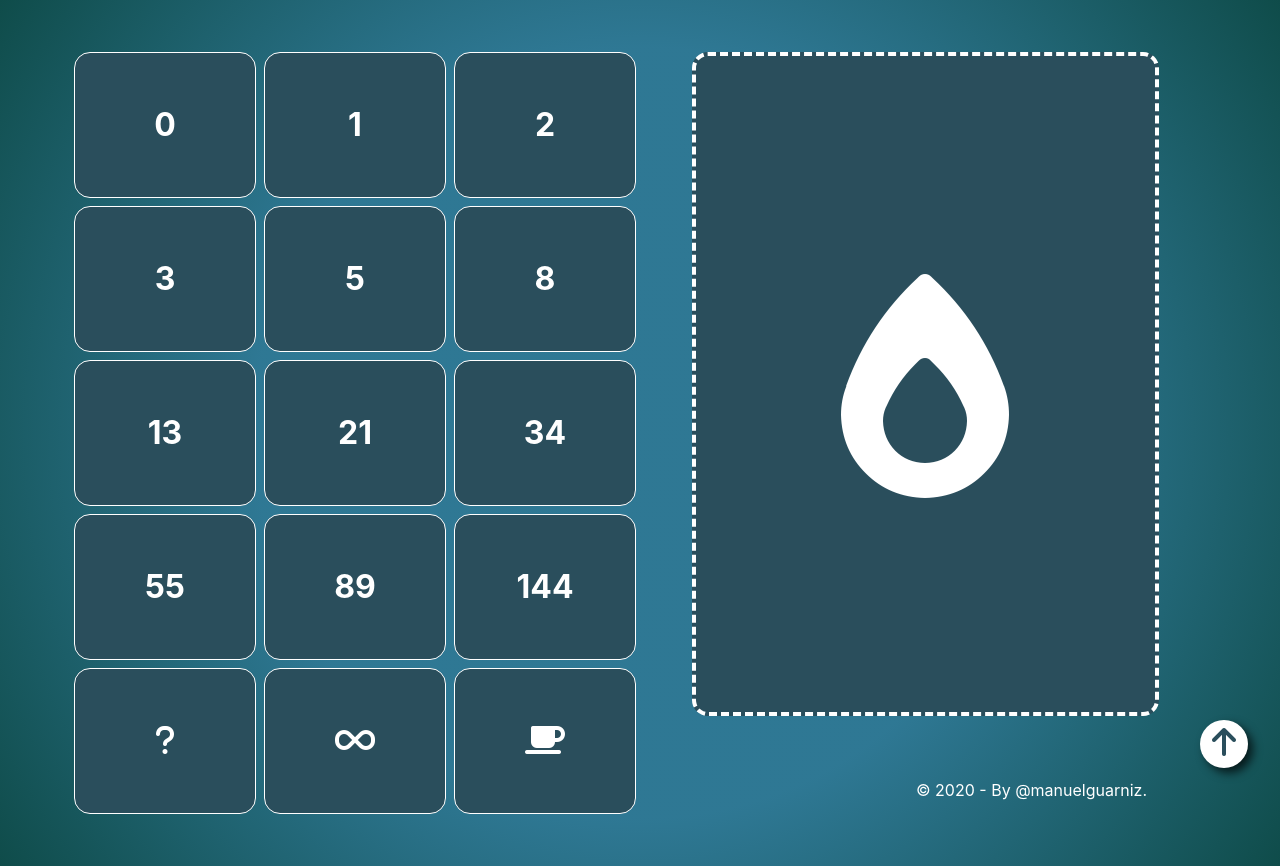
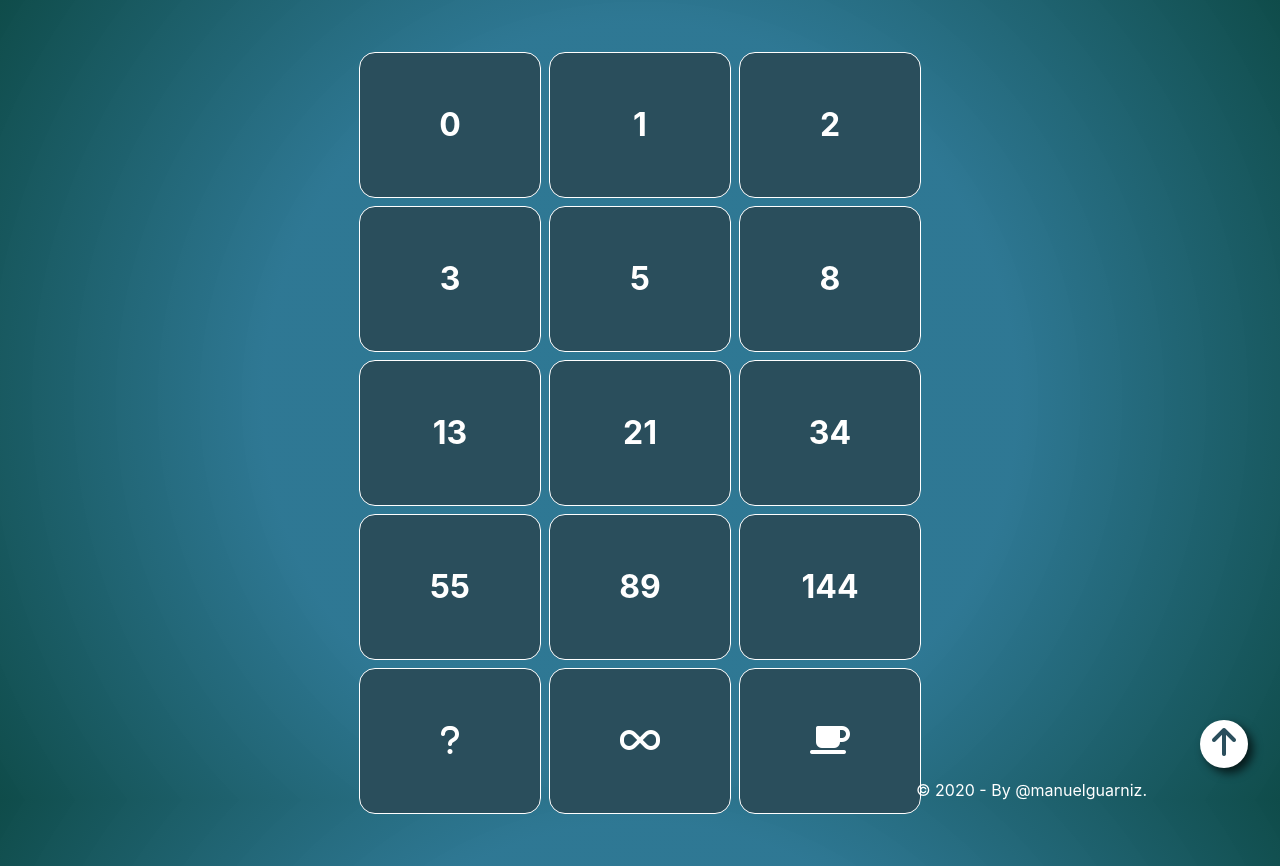
Before and after one commit to manuelguarniz/agile-pocket-online, an Angular app: page /#/ in a window 1280 px wide. Built offline with nearby package versions, Linux system fonts and the light colour scheme.

Commit message:
modificar la presentacion de la seleccion de tarjetas

```diff
--- a/src/app/apo.component.css
+++ b/src/app/apo.component.css
@@ -1,10 +1,3 @@
-.bg-agile {
-  /* background: rgb(42, 78, 92);
-  background: radial-gradient(circle, rgba(42, 78, 92, 0.9640231092436975) 50%, rgba(27, 61, 60, 1) 100%); */
-  background: rgb(42, 78, 92);
-  background: radial-gradient(circle, rgba(39, 115, 144, 0.9640231092436975) 50%, rgb(15, 76, 74) 100%);
-}
-
 .float-button-footer {
   position: absolute;
   bottom: 3rem;
--- a/src/app/apo.component.html
+++ b/src/app/apo.component.html
@@ -1,5 +1,5 @@
 <!-- <apo-header></apo-header> -->
-<div class="container-fluid bg-agile set-default-relative">
+<div class="container-fluid set-default-relative">
   <main role="main" class="flex-shrink-0">
     <router-outlet></router-outlet>
     <div class="container set-default-relative">
--- a/src/app/components/cards/cards.component.html
+++ b/src/app/components/cards/cards.component.html
@@ -1,11 +1,14 @@
 <div class="py-5">
   <div class="container">
     <div class="row">
-      <div class="col-md-6 col-sm-12">
-        <apo-list-card></apo-list-card>
-      </div>
-      <div class="col-md-6 col-sm-12">
-        <apo-selected-card></apo-selected-card>
+      <div class="col-sm-12">
+        <ng-container *ngIf="!activeCardSelected; else elseTemplate">
+          <apo-list-card (cardSelected)="listenerCardSelected($event)"></apo-list-card>
+        </ng-container>
+        <ng-template #elseTemplate>
+          <apo-selected-card [cardSelectedObserver]="emiterCardSelected"
+            (closeCardSelected)="listenerClosedCardSelected($event)"></apo-selected-card>
+        </ng-template>
       </div>
     </div>
   </div>
--- a/src/app/components/cards/cards.component.ts
+++ b/src/app/components/cards/cards.component.ts
@@ -1,4 +1,6 @@
 import { Component, OnInit } from '@angular/core';
+import { Card } from '@app/models/templates/card';
+import { Subject } from 'rxjs';
 
 @Component({
   selector: 'apo-cards',
@@ -7,9 +9,25 @@ import { Component, OnInit } from '@angular/core';
 })
 export class CardsComponent implements OnInit {
 
+  emiterCardSelected: Subject<Card> = new Subject();
+  activeCardSelected = false;
+
   constructor() { }
 
   ngOnInit(): void {
   }
 
+  listenerCardSelected(card: Card) {
+    if (card) {
+      this.activeCardSelected = true;
+      // #Hack: espera renderizado para enviar datos
+      setTimeout(() => {
+        this.emiterCardSelected.next(card);
+      }, 0);
+    }
+  }
+
+  listenerClosedCardSelected(close: boolean) {
+    this.activeCardSelected = !close;
+  }
 }
--- a/src/app/components/cards/list-card/list-card.component.html
+++ b/src/app/components/cards/list-card/list-card.component.html
@@ -1,3 +1,5 @@
+<div class="row justify-content-center">
+  <div class="col-md-6 col-sm-12">
     <div class="row">
       <div class="col-4 px-0" *ngFor="let card of listCards">
         <div class="agile-card m-1 py-5" (click)="selectedCard(card)">
@@ -10,3 +12,5 @@
         </div>
       </div>
     </div>
+  </div>
+</div>
--- a/src/app/components/cards/list-card/list-card.component.ts
+++ b/src/app/components/cards/list-card/list-card.component.ts
@@ -1,8 +1,9 @@
-import { Component, OnInit } from '@angular/core';
+import { Component, OnInit, Output } from '@angular/core';
 import { CardService } from '@app/services/card.service';
 import { GlobalCardService } from '@app/services/global-card.service';
 import { Card } from '@app/models/templates/card';
 import { SelectedCardService } from '@app/services/selected-card.service';
+import { Subject } from 'rxjs';
 
 @Component({
   selector: 'apo-list-card',
@@ -14,13 +15,14 @@ import { SelectedCardService } from '@app/services/selected-card.service';
   ]
 })
 export class ListCardComponent implements OnInit {
+  @Output() cardSelected: Subject<Card> = new Subject();
 
   listCards: Card[] = [];
 
   constructor(
     private cardService: CardService,
     private globalCardService: GlobalCardService,
-    private selectedCardService: SelectedCardService,
+    // private selectedCardService: SelectedCardService,
   ) { }
 
   ngOnInit(): void {
@@ -60,6 +62,7 @@ export class ListCardComponent implements OnInit {
   }
 
   selectedCard(card: Card) {
-    this.selectedCardService.selectedCard(card);
+    this.cardSelected.next(card);
+    // this.selectedCardService.selectedCard(card);
   }
 }
--- a/src/app/components/cards/selected-card/selected-card.component.css
+++ b/src/app/components/cards/selected-card/selected-card.component.css
@@ -15,8 +15,13 @@
   padding-bottom: 10rem;
 }
 
+.content-spaicing {
+  padding-top: 7rem;
+  padding-bottom: 7rem;
+}
+
 .content-default-spaicing {
-  line-height: 41rem;
+  line-height: 35rem;
 }
 
 .agile-card-selected i.fas {
@@ -33,4 +38,9 @@
   .scrum-value {
     font-size: 10rem;
   }
+
+  .content-spaicing {
+    padding-top: 10rem;
+    padding-bottom: 10rem;
+  }
 }
--- a/src/app/components/cards/selected-card/selected-card.component.html
+++ b/src/app/components/cards/selected-card/selected-card.component.html
@@ -1,7 +1,7 @@
 <div class="row justify-content-center">
-  <div class="col-md-10 col-sm-12 px-0" #cardElement>
-    <div [ngClass]="showClassCard(cardSelected)" (click)="clicketCard()">
-      <ng-container *ngIf="cardSelected != undefined && cardSelected != null; else defaultSelected">
+  <div class="col-md-5 col-sm-12 px-0">
+    <div [ngClass]="showClassCard(cardShowed)" (click)="clicketCard()">
+      <ng-container *ngIf="cardShowed != undefined && cardShowed != null; else defaultSelected">
         <ng-container *ngIf="cardSelected.isGlobal; else iconSelected">
           <i class="fas {{cardSelected.item}} fa-7x"></i>
         </ng-container>
--- a/src/app/components/cards/selected-card/selected-card.component.ts
+++ b/src/app/components/cards/selected-card/selected-card.component.ts
@@ -1,7 +1,8 @@
-import { Component, OnInit, ViewChild, ElementRef } from '@angular/core';
+import { Component, OnInit, ViewChild, ElementRef, Input, Output } from '@angular/core';
 import { SelectedCardService } from '@app/services/selected-card.service';
 import { Card } from '@app/models/templates/card';
 import { Utils } from '@app/utils/utils';
+import { Observable, Subject } from 'rxjs';
 
 @Component({
   selector: 'apo-selected-card',
@@ -11,12 +12,13 @@ import { Utils } from '@app/utils/utils';
   ]
 })
 export class SelectedCardComponent implements OnInit {
-  @ViewChild('cardElement') cardElement: ElementRef<any>;
+  @Input() cardSelectedObserver: Observable<Card>;
+  @Output() closeCardSelected: Subject<boolean> = new Subject();
 
   cardSelected: Card;
+  cardShowed: Card;
 
   constructor(
-    private selectedCardService: SelectedCardService,
   ) { }
 
   ngOnInit(): void {
@@ -24,9 +26,8 @@ export class SelectedCardComponent implements OnInit {
   }
 
   onListenerSelectedCard() {
-    this.selectedCardService.listenerSelectedCard().subscribe(
+    this.cardSelectedObserver.subscribe(
       response => {
-        // Utils.scrollElementToTop(this.cardElement, 100);
         this.cardSelected = response;
       }
     );
@@ -50,7 +51,11 @@ export class SelectedCardComponent implements OnInit {
 
   clicketCard() {
     if (this.cardSelected) {
-      this.cardSelected = null;
+      if (!this.cardShowed) {
+        this.cardShowed = this.cardSelected;
+      } else {
+        this.closeCardSelected.next(true);
+      }
     }
   }
 }
--- a/src/index.html
+++ b/src/index.html
@@ -9,8 +9,14 @@
   <script src="https://kit.fontawesome.com/400bc9dbdd.js" crossorigin="anonymous"></script>
   <link rel="manifest" href="manifest.webmanifest">
   <meta name="theme-color" content="#1976d2">
+  <!-- support ios -->
+  <link rel="apple-touch-icon" href="assets/icons/icon-96x96.png">
+  <link rel="apple-touch-startup-image" href="assets/icons/icon-96x96.png">
+  <meta name="apple-mobile-web-app-status-bar" content="#2a4e5c">
+  <meta name="apple-mobile-web-app-title" content="Agile Pocket">
+  <meta name="apple-mobile-web-app-capable" content="yes">
 </head>
-<body class="d-flex flex-column h-100">
+<body class="d-flex flex-column h-100 bg-agile">
   <apo-root></apo-root>
   <noscript>Please enable JavaScript to continue using this application.</noscript>
 </body>
--- a/src/styles.css
+++ b/src/styles.css
@@ -1,4 +1,11 @@
 /* You can add global styles to this file, and also import other style files */
+.bg-agile {
+  /* background: rgb(42, 78, 92);
+  background: radial-gradient(circle, rgba(42, 78, 92, 0.9640231092436975) 50%, rgba(27, 61, 60, 1) 100%); */
+  background: rgb(42, 78, 92);
+  background: radial-gradient(circle, rgba(39, 115, 144, 0.9640231092436975) 50%, rgb(15, 76, 74) 100%);
+}
+
 .set-default-relative {
   position: relative;
 }
```
Also changed, not shown: 1 other file (tests, documents, lock files or other folders). Lines whose indentation alone changed are shown as unchanged.
